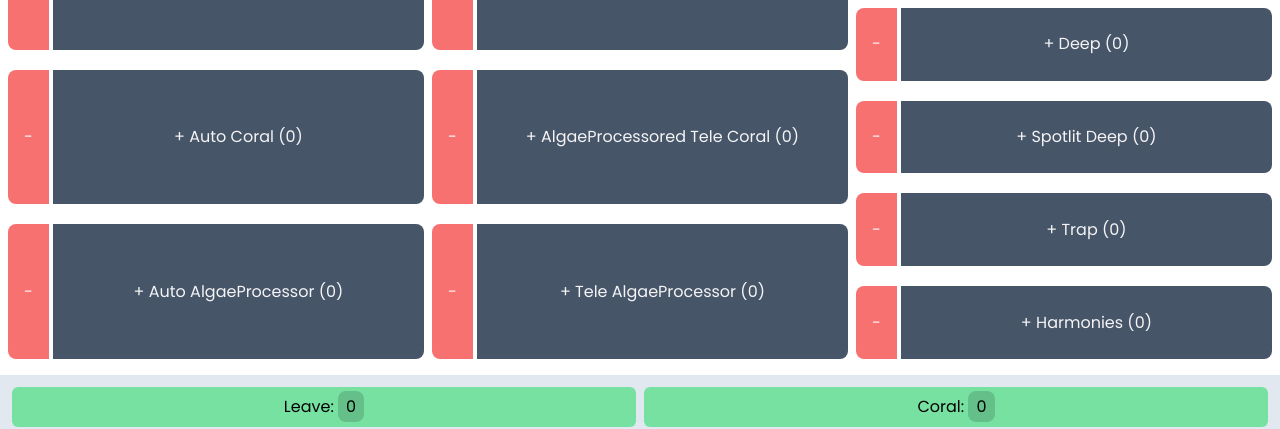
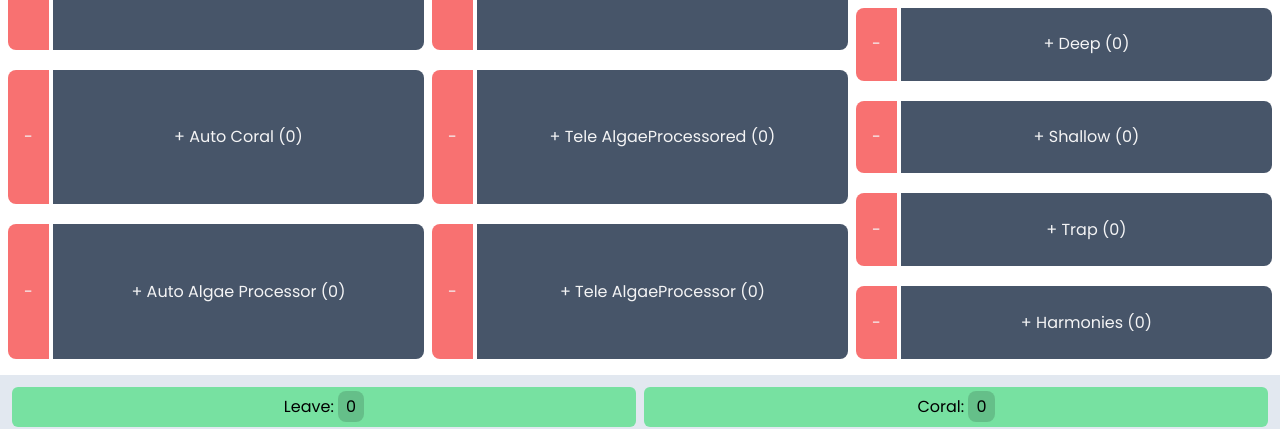
Before and after one commit to ThePotatoArchivist/scouting-app-2025, a React (Vite) app in the folder client/: page /score_calculator in a window 1280 px wide. Shown: the part 257-686 px from the top of the page. Built offline with nearby package versions, Linux system fonts and the light colour scheme.

Commit message:
sc small fixes pt.1

```diff
--- a/client/src/apps/score_calculator/ScoreCalculator.tsx
+++ b/client/src/apps/score_calculator/ScoreCalculator.tsx
@@ -113,7 +113,7 @@ function ScoreCalculator() {
                             Auto Coral
                         </Counter>
                         <Counter value={autoAlgaeProcessor} onChange={setAutoAlgaeProcessor}>
-                            Auto AlgaeProcessor
+                            Auto Algae Processor
                         </Counter>
                     </div>
                     <div className='grid w-[calc(100%_-_2rem)] snap-center snap-always auto-rows-fr grid-cols-[auto_1fr] grid-rows-[auto] gap-1 md:w-auto md:flex-grow md:basis-0'>
@@ -126,7 +126,7 @@ function ScoreCalculator() {
                         <Counter
                             value={AlgaeProcessoredTeleCoral}
                             onChange={setAlgaeProcessoredTeleCoral}>
-                            AlgaeProcessored Tele Coral
+                            Tele AlgaeProcessored
                         </Counter>
 
                         <Counter value={teleAlgaeProcessor} onChange={setTeleAlgaeProcessor}>
@@ -145,7 +145,7 @@ function ScoreCalculator() {
                             Deep
                         </Counter>
                         <Counter value={Shallow} onChange={setShallow}>
-                            Spotlit Deep
+                            Shallow
                         </Counter>
                         <Counter value={trap} onChange={setTrap}>
                             Trap
```
